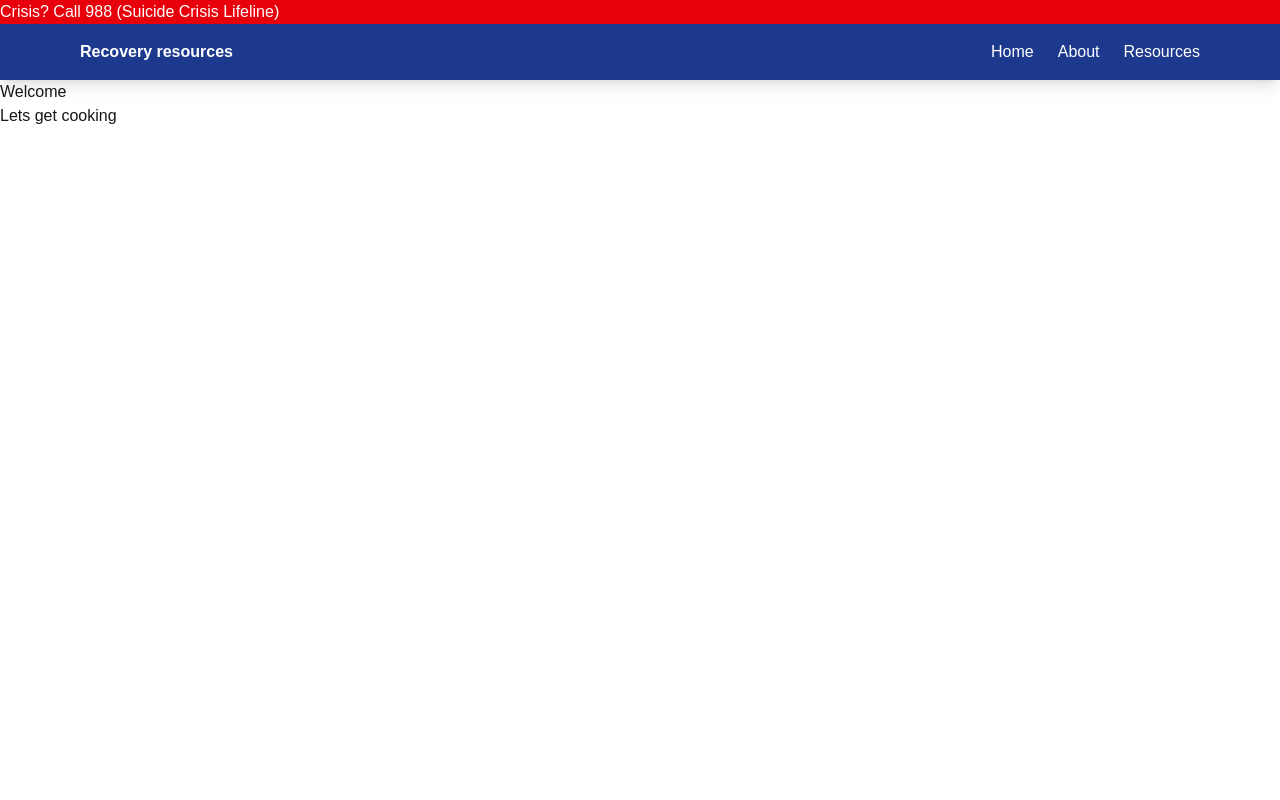
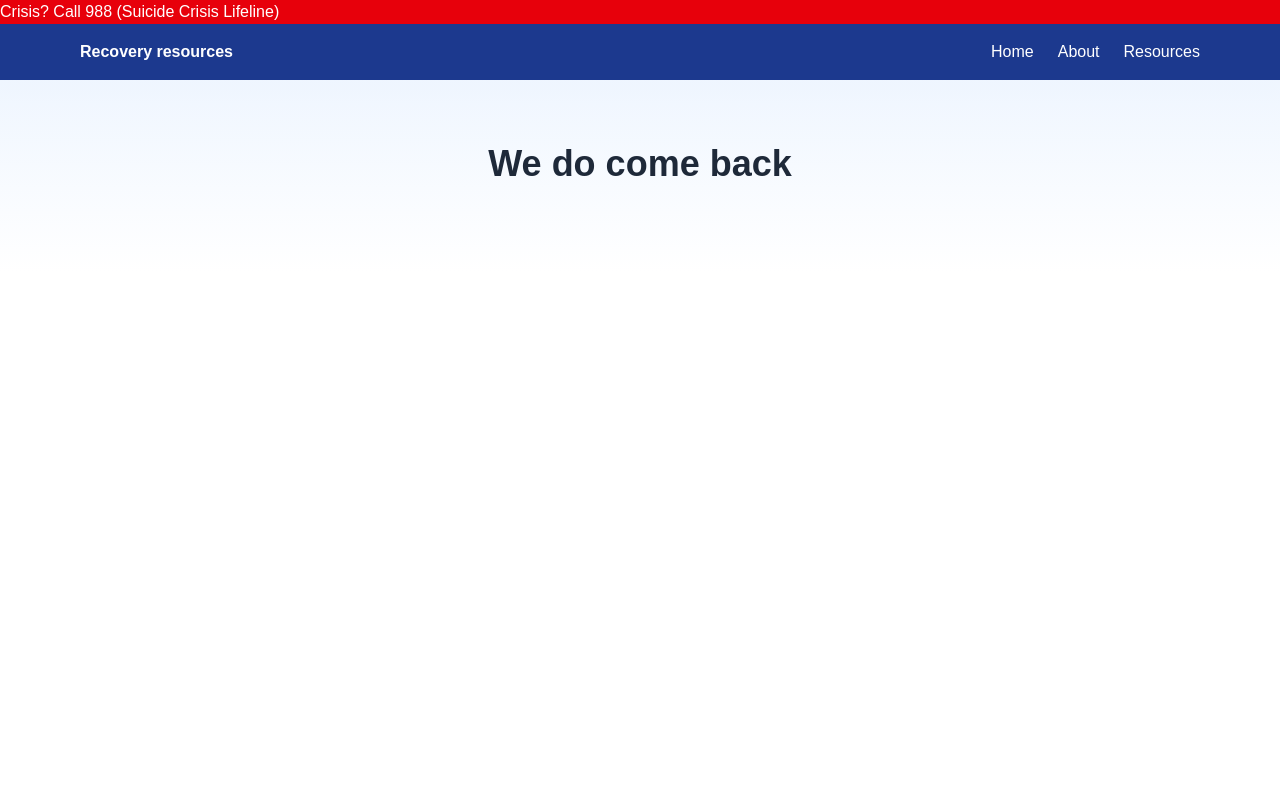
Before and after one commit to ojpushpull/rcvryinfo, a Next.js app: page / in a window 1280 px wide. Shown: the top 800 px of the page. Built offline with nearby package versions, Linux system fonts and the light colour scheme.

Commit message:
did the sync sink

```diff
--- a/src/app/page.tsx
+++ b/src/app/page.tsx
@@ -1,8 +1,14 @@
 export default function HomePage() {
   return (
     <main>
-      <h1>Welcome</h1>
-      <p>Lets get cooking</p>
+      {/* Hero Section */}
+      <section className="bg-gradient-to-b from-blue-50 to -white py-16">
+        <div className="max-w-4xl mx-auto px-4 text-center">
+          <h1 className="text-4xl font-bold text-gray-800 mb-6">
+            We do come back
+          </h1>
+        </div>
+      </section>
     </main>
   )
 }
```
